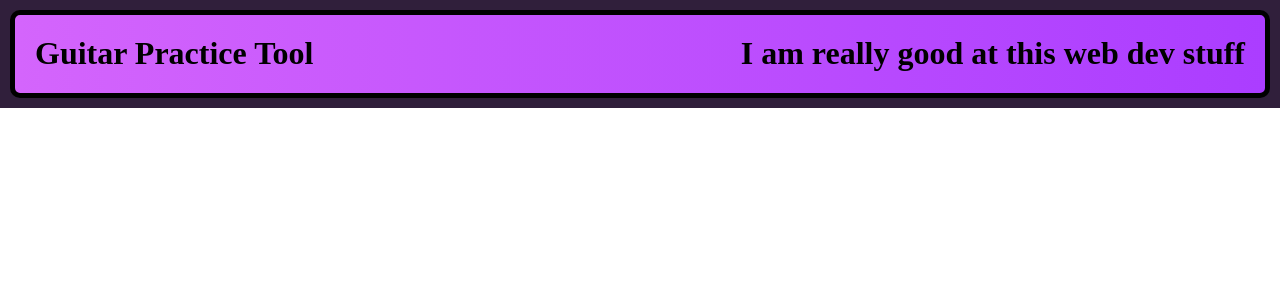
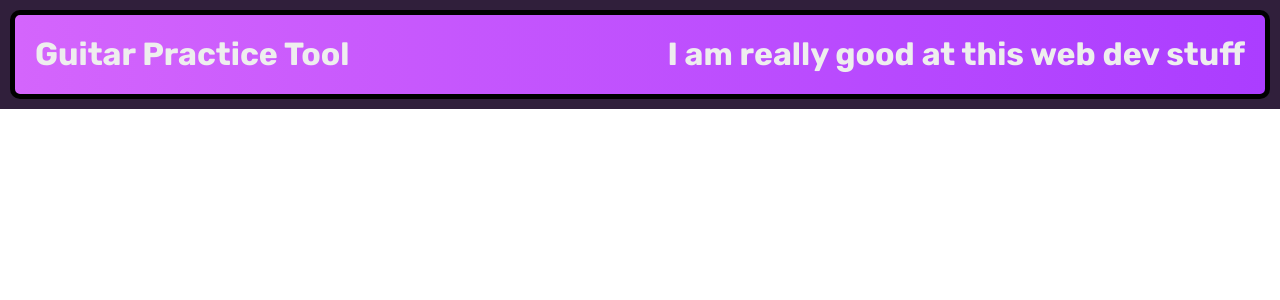
Before and after one commit to maxtrap/guitar-practice-tool, a React (Vite) app: page / in a window 1280 px wide. Shown: the top 300 px of the page. Built offline with nearby package versions, Linux system fonts and the light colour scheme.

Commit message:
Add custom font

```diff
--- a/index.html
+++ b/index.html
@@ -5,6 +5,9 @@
     <link rel="icon" type="image/svg+xml" href="/guitar.svg" />
     <meta name="viewport" content="width=device-width, initial-scale=1.0" />
     <title>Guitar Practice Tool</title>
+    <link rel="preconnect" href="https://fonts.googleapis.com">
+    <link rel="preconnect" href="https://fonts.gstatic.com" crossorigin>
+    <link href="https://fonts.googleapis.com/css2?family=Rubik:ital,wght@0,300..900;1,300..900&display=swap" rel="stylesheet">
   </head>
   <body>
     <div id="root"></div>
--- a/src/components/Header.jsx
+++ b/src/components/Header.jsx
@@ -25,6 +25,7 @@
 
     const textStyle = {
         marginTop: 20,
+        color: '#eee'
     }
 
     return <header style={headerStyle}>
--- a/src/index.css
+++ b/src/index.css
@@ -2,3 +2,9 @@
     margin: 0;
     padding: 0;
 }
+
+body {
+    font-family: "Rubik", sans-serif;
+    font-optical-sizing: auto;
+    font-style: normal;
+}
```
